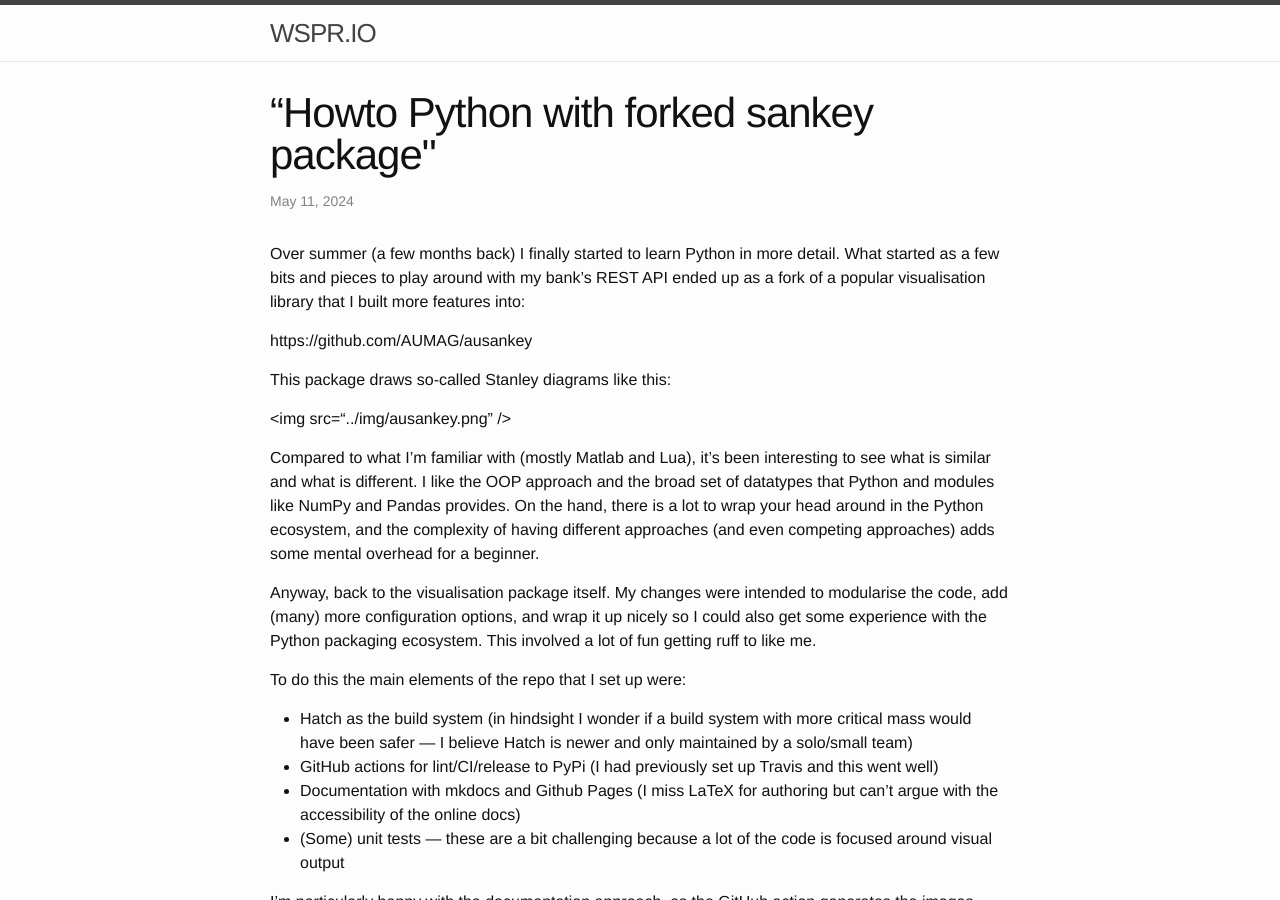
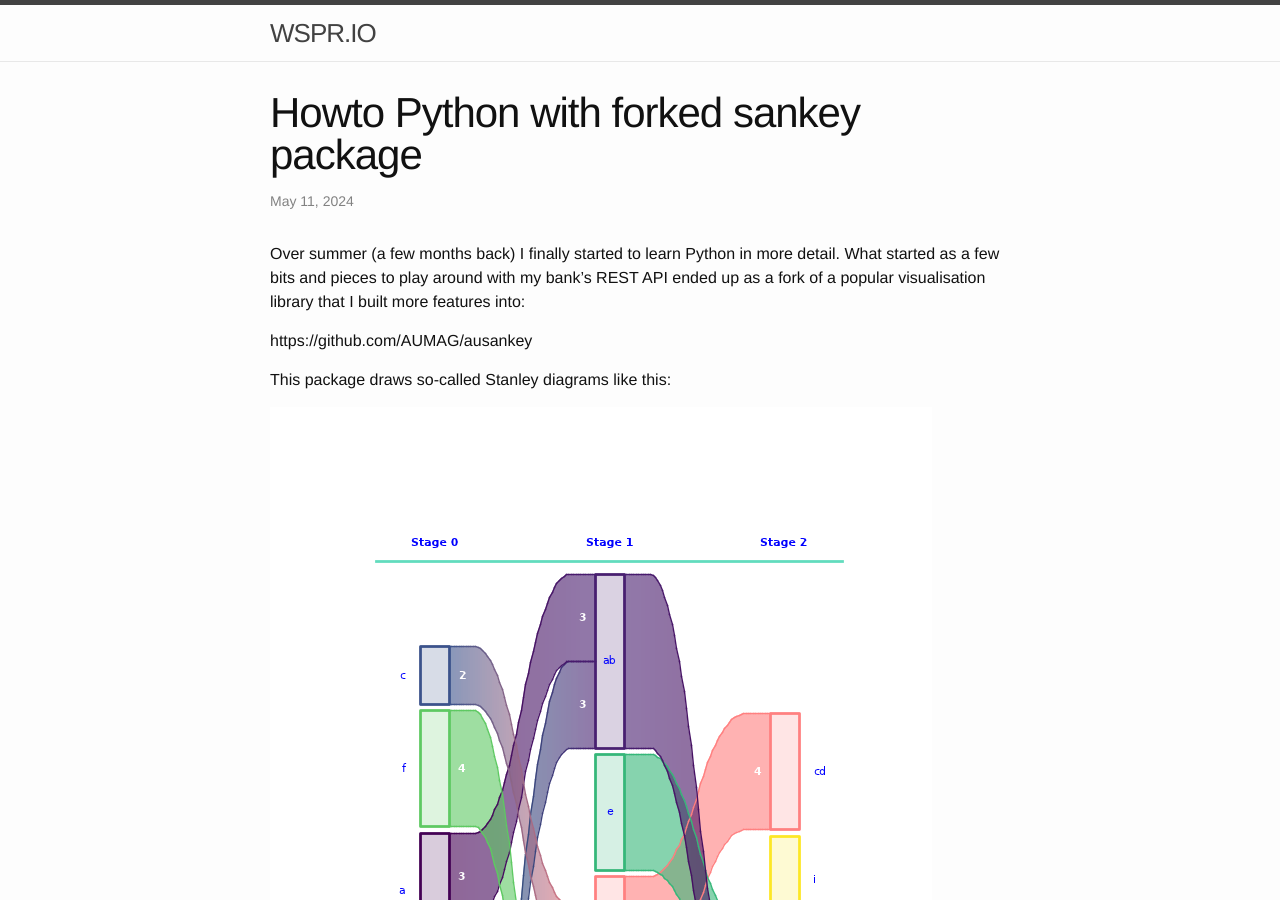
Before and after one commit to wspr/wspr.github.io, a Jekyll site: the page built from _posts/2024-05-11-learning-python.md, in a window 1280 px wide and 900 px high. Built offline with Jekyll 4.4.1, drawn with Linux system fonts in a browser that asks for light colours.

Commit message:
quotes again

```diff
--- a/_posts/2024-05-11-learning-python.md
+++ b/_posts/2024-05-11-learning-python.md
@@ -1,6 +1,6 @@
 ---
 layout: post
-title:  “Howto Python with forked sankey package"
+title:  "Howto Python with forked sankey package"
 date:   2024-05-11 20:21:23 +0930
 categories: python
 ---
@@ -11,7 +11,7 @@
 
 This package draws so-called Stanley diagrams like this:
 
-<img src=“../img/ausankey.png” />
+<img src="../img/ausankey.png" />
 
 Compared to what I’m familiar with (mostly Matlab and Lua), it’s been interesting to see what is similar and what is different. I like the OOP approach and the broad set of datatypes that Python and modules like NumPy and Pandas provides. On the hand, there is a lot to wrap your head around in the Python ecosystem, and the complexity of having different approaches (and even competing approaches) adds some mental overhead for a beginner.
 
```
